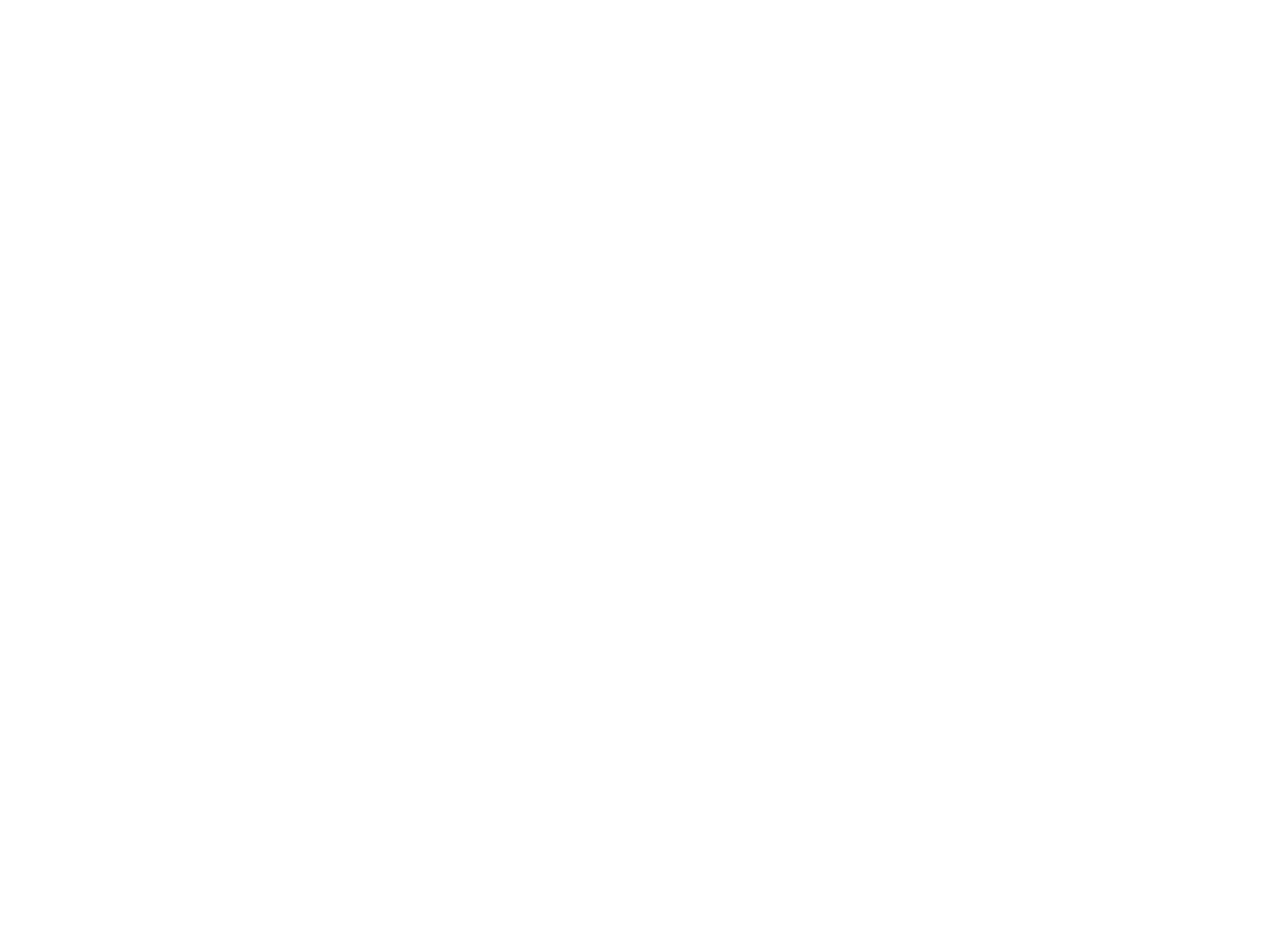
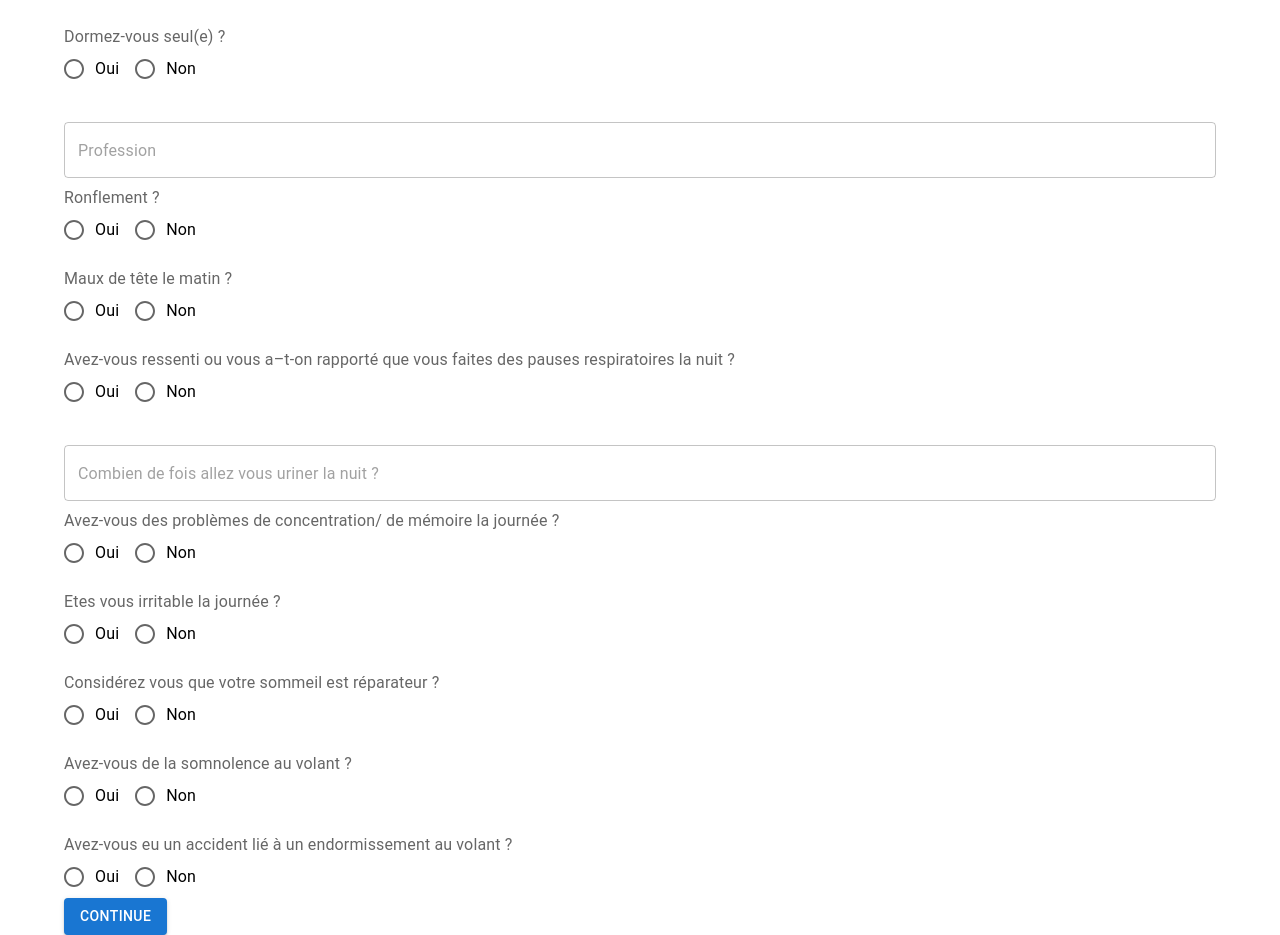
Before and after one commit to florestephan/app_attias, a React app: page / in a window 1280 px wide. Shown: the part 441-1376 px from the top of the page. Before the commit the page ends 800 px from the top, so only its background shows below. Built offline with nearby package versions, Linux system fonts and the light colour scheme.

Commit message:
FormGeneral done

```diff
--- a/src/components/FormContainer/index.js
+++ b/src/components/FormContainer/index.js
@@ -16,8 +16,7 @@
       date_de_naissance: '',
       sexe: '',
       tabac: '',
-      "dormir_seul(e)": '',
-      metier: '',
+      "dormir_seul": '',
       ronflement: '',
       pause_respiratoire: '',
       uriner_nuit: '',
@@ -51,8 +50,31 @@
 
   render() {
     const {step} = this.state;
-    const {nom_de_famille, prenom, date_de_naissance, sexe} = this.state;
-    const values = {nom_de_famille, prenom, date_de_naissance, sexe};
+    const {
+      nom_de_famille,
+      prenom,
+      date_de_naissance,
+      sexe,
+      tabac,
+      dormir_seul,
+      job,
+      ronflement,
+      maux_de_tete, pause_respiratoire,
+      uriner_nuit, probleme_memoire, irritable, sommeil_reparateur, somnolance_volant, accident_endormissement_volant
+    } = this.state;
+    const values = {
+      nom_de_famille,
+      prenom,
+      date_de_naissance,
+      sexe,
+      tabac,
+      dormir_seul,
+      job,
+      ronflement,
+      maux_de_tete,
+      pause_respiratoire,
+      uriner_nuit, probleme_memoire, irritable, sommeil_reparateur, somnolance_volant, accident_endormissement_volant
+    };
 
     switch (step) {
       case 1:
--- a/src/components/FormGeneral/index.js
+++ b/src/components/FormGeneral/index.js
@@ -10,7 +10,8 @@
   RadioGroup,
   FormControlLabel,
   FormControl,
-  FormLabel
+  FormLabel,
+  Container
 } from '@mui/material/';
 
 
@@ -19,6 +20,8 @@
   continue = e => {
     e.preventDefault();
     this.props.nextstep()
+    console.log(Object.keys(this.props.values))
+    console.log(Object.values(this.props.values))
   };
 
   render() {
@@ -27,6 +30,7 @@
 
     return (
 
+      <Container>
         <form>
           <header>
             <AppBar position="static">
@@ -50,6 +54,7 @@
             margin="normal"
             fullWidth
           />
+
           <br/>
           <TextField
             placeholder="Prénom"
@@ -59,6 +64,7 @@
             margin="normal"
             fullWidth
           />
+
           <br/>
           <TextField
             placeholder="Date de naissance"
@@ -68,11 +74,118 @@
             margin="normal"
             fullWidth
           />
+
           <br/>
           <FormLabel component="legend">Sexe</FormLabel>
           <RadioGroup row aria-label="sexe" name="row-radio-buttons-group" onChange={handleChange('sexe')}>
             <FormControlLabel value="femme" control={<Radio/>} label="Femme"/>
             <FormControlLabel value="homme" control={<Radio/>} label="Homme"/>
+          </RadioGroup>
+          <br/>
+
+          <FormLabel component="legend">Vous êtes fumeur/fumeuse ?</FormLabel>
+          <RadioGroup row aria-label="tabac" name="row-radio-buttons-group" onChange={handleChange('tabac')}>
+            <FormControlLabel value="oui" control={<Radio/>} label="Oui"/>
+            <FormControlLabel value="non" control={<Radio/>} label="Non"/>
+          </RadioGroup>
+          <br/>
+
+          <FormLabel component="legend">Dormez-vous seul(e) ?</FormLabel>
+          <RadioGroup row aria-label="dormir_seul" name="row-radio-buttons-group"
+                      onChange={handleChange('dormir_seul')}>
+            <FormControlLabel value="oui" control={<Radio/>} label="Oui"/>
+            <FormControlLabel value="non" control={<Radio/>} label="Non"/>
+          </RadioGroup>
+          <br/>
+
+          <TextField
+            placeholder="Profession "
+            type="text"
+            name="job"
+            onChange={handleChange('job')}
+            margin="normal"
+            fullWidth
+          />
+          <br/>
+
+          <FormLabel component="legend">Ronflement ?</FormLabel>
+          <RadioGroup row aria-label="ronflement" name="row-radio-buttons-group" onChange={handleChange('ronflement')}>
+            <FormControlLabel value="oui" control={<Radio/>} label="Oui"/>
+            <FormControlLabel value="non" control={<Radio/>} label="Non"/>
+          </RadioGroup>
+
+          <br/>
+
+          <FormLabel component="legend">Maux de tête le matin ?</FormLabel>
+          <RadioGroup row aria-label="maux_de_tete" name="row-radio-buttons-group"
+                      onChange={handleChange('maux_de_tete')}>
+            <FormControlLabel value="oui" control={<Radio/>} label="Oui"/>
+            <FormControlLabel value="non" control={<Radio/>} label="Non"/>
+          </RadioGroup>
+
+          <br/>
+
+          <FormLabel component="legend">Avez-vous ressenti ou vous a–t-on rapporté que vous faites des pauses
+            respiratoires la nuit ? </FormLabel>
+          <RadioGroup row aria-label="pause_respiratoire" name="row-radio-buttons-group"
+                      onChange={handleChange('pause_respiratoire')}>
+            <FormControlLabel value="oui" control={<Radio/>} label="Oui"/>
+            <FormControlLabel value="non" control={<Radio/>} label="Non"/>
+          </RadioGroup>
+          <br/>
+
+          <TextField
+            placeholder="Combien de fois allez vous uriner la nuit ?"
+            type="number"
+            name="uriner_nuit"
+            onChange={handleChange('uriner_nuit')}
+            margin="normal"
+            fullWidth
+          />
+          <br/>
+
+          <FormLabel component="legend">Avez-vous des problèmes de concentration/ de mémoire la journée ?</FormLabel>
+          <RadioGroup row aria-label="probleme_memoire" name="row-radio-buttons-group"
+                      onChange={handleChange('probleme_memoire')}>
+            <FormControlLabel value="oui" control={<Radio/>} label="Oui"/>
+            <FormControlLabel value="non" control={<Radio/>} label="Non"/>
+          </RadioGroup>
+
+          <br/>
+
+          <FormLabel component="legend">Etes vous irritable la journée ? </FormLabel>
+          <RadioGroup row aria-label="irritable" name="row-radio-buttons-group"
+                      onChange={handleChange('irritable')}>
+            <FormControlLabel value="oui" control={<Radio/>} label="Oui"/>
+            <FormControlLabel value="non" control={<Radio/>} label="Non"/>
+          </RadioGroup>
+
+          <br/>
+
+          <FormLabel component="legend">Considérez vous que votre sommeil est réparateur ?</FormLabel>
+          <RadioGroup row aria-label="sommeil_reparateur" name="row-radio-buttons-group"
+                      onChange={handleChange('sommeil_reparateur')}>
+            <FormControlLabel value="oui" control={<Radio/>} label="Oui"/>
+            <FormControlLabel value="non" control={<Radio/>} label="Non"/>
+          </RadioGroup>
+
+          <br/>
+
+          <FormLabel component="legend">Avez-vous de la somnolence au volant ?</FormLabel>
+          <RadioGroup row aria-label="somnolance_volant" name="row-radio-buttons-group"
+                      onChange={handleChange('somnolance_volant')}>
+            <FormControlLabel value="oui" control={<Radio/>} label="Oui"/>
+            <FormControlLabel value="non" control={<Radio/>} label="Non"/>
+          </RadioGroup>
+
+          <br/>
+
+          <FormLabel component="legend">Avez-vous eu un accident lié à un endormissement au volant
+            ?</FormLabel>
+          <RadioGroup row aria-label="accident_endormissement_volant" name="row-radio-buttons-group"
+                      onChange={handleChange('accident_endormissement_volant')}>
+            <FormControlLabel value="oui" control={<Radio/>} label="Oui"/>
+            <FormControlLabel value="non" control={<Radio/>} label="Non"/>
           </RadioGroup>
 
 
@@ -83,6 +196,7 @@
           >Continue
           </Button>
         </form>
+      </Container>
 
     );
   }
```
Lines whose indentation alone changed are shown as unchanged.
